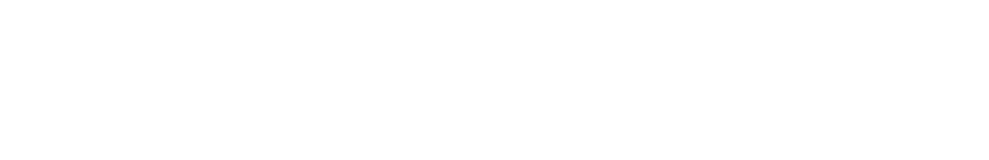
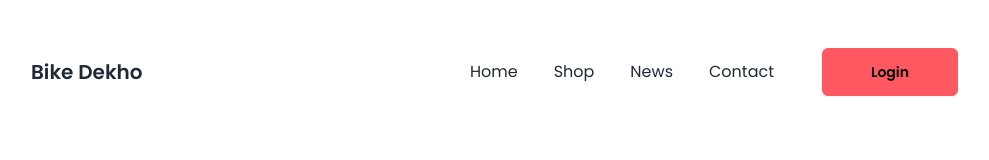
Before and after one commit to Maysha-Khanom-Moon/ph__m13__daisyui-biker-zone, a plain HTML site: page biker-zone.html in a window 1280 px wide. Shown: the whole page, without its empty margins (154-1143 px from the left). Drawn offline with nearby package versions, Linux system fonts and the light colour scheme.

Commit message:
navbar complete

```diff
--- a/biker-zone.html
+++ b/biker-zone.html
@@ -32,8 +32,31 @@
         }
     </style>
 </head>
-<body>
-    <header>
+<body class="font-poppins">
+    <header class="mt-2 ml-3 md:mt-10 md:mx-40">
+      <nav>
+        <div class="navbar bg-base-100">
+          <div class="flex-none">
+            <button class=" md:hidden btn btn-square btn-ghost">
+              <svg xmlns="http://www.w3.org/2000/svg" fill="none" viewBox="0 0 24 24" class="inline-block w-5 h-5 stroke-current"><path stroke-linecap="round" stroke-linejoin="round" stroke-width="2" d="M4 6h16M4 12h16M4 18h16"></path></svg>
+            </button>
+          </div>
+          <div class="flex-1">
+            <a class="btn btn-ghost text-xl">Bike Dekho</a>
+          </div>
+          <div class="flex-none hidden md:flex">
+            <ul class="flex gap-9 mr-12">
+              <li>Home</li>
+              <li>Shop</li>
+              <li>News</li>
+              <li>Contact</li>
+            </ul>
+
+            <button class="px-12 btn rounded-md btn-error">Login</button>
+          </div>
+        </div>
+      </nav>
+
 
     </header>
 
```
